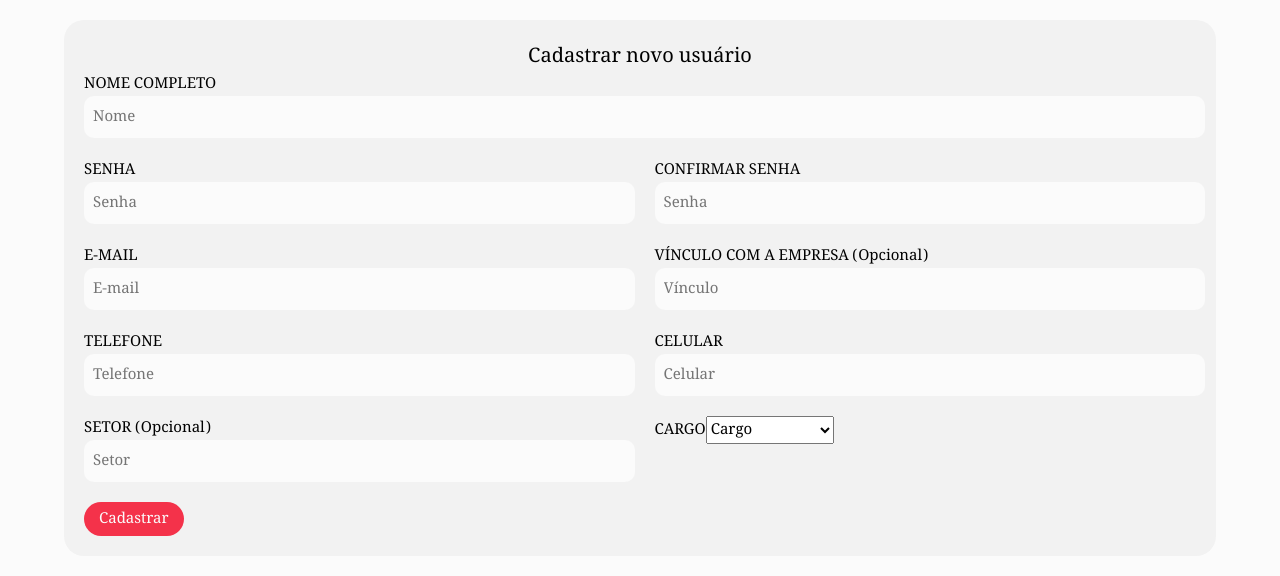
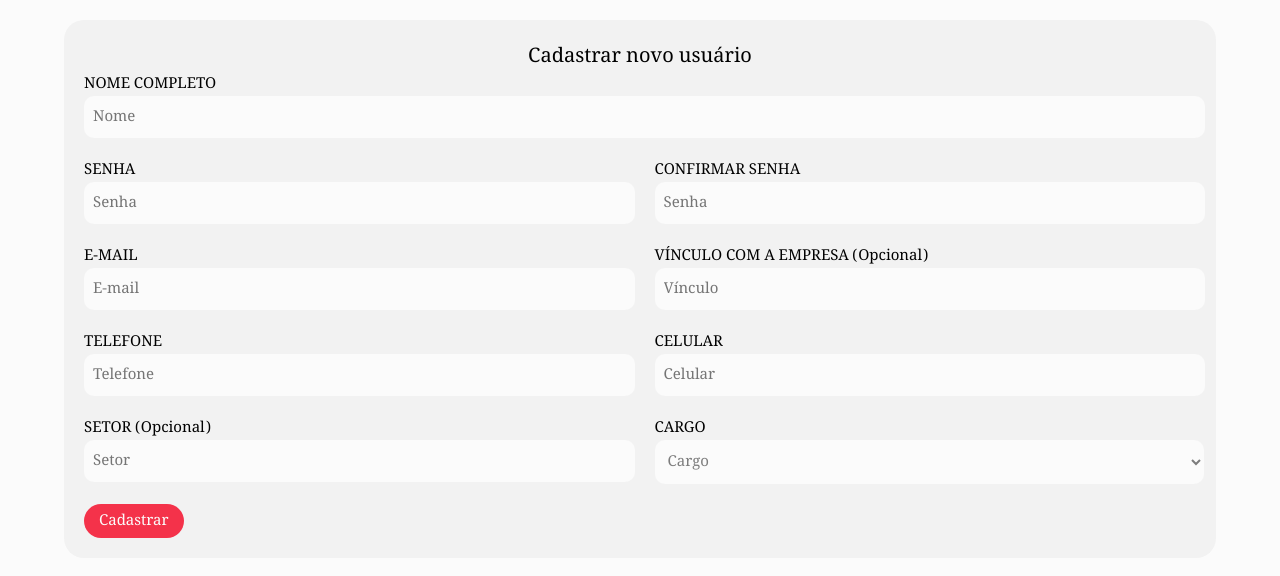
Before and after one commit to equipedevo/API_2_FRONT, a React (Create React App) app in the folder hermez/: page /cadastroUser in a window 1280 px wide. Shown: the top 576 px of the page. Built offline with nearby package versions, Linux system fonts and the light colour scheme.

Commit message:
T05 - Estilizei o select do cadastro

```diff
--- a/hermez/src/pages/css/CadastroUser.css
+++ b/hermez/src/pages/css/CadastroUser.css
@@ -30,20 +30,24 @@
     margin-bottom: var(--marginSpanInput);
 }
 
-.formUserCadastro input, .formUserCadastro{
+.formUserCadastro input, .formUserCadastro select, .formUserCadastro{
     margin-bottom: var(--marginForms);
 }
 
-.formUserCadastro input{
+.formUserCadastro input, .formUserCadastro select{
     background-color: var(--branco);
     color: var(--cinzaPadrao);
-    width: calc(100% - var(--paddingInput));
     border: 0;
     padding: var(--paddingInput);
     border-radius: var(--bordaInput);
     font-size: var(--textInput);
 }
-
+.formUserCadastro input{
+    width: calc(100% - var(--paddingInput));
+}
+.formUserCadastro select{
+    width: calc(100% + var(--paddingInput) - 1.2px)
+}
 .div2ColunasFormCadastro{
     display: flex;
 }
```
